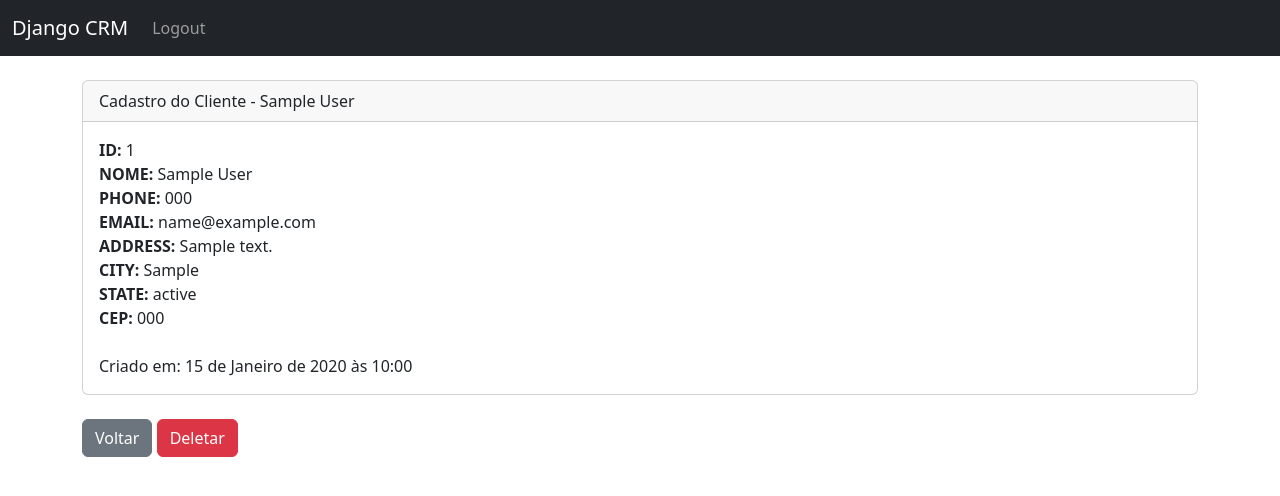
After one commit to MiloVSM/DjangoCRM, a Django app: page /cliente/1 in a window 1280 px wide. The commit adds this page. Shown: the top 496 px of the page. Run offline with Django 4.2, Linux system fonts and the light colour scheme; a user stored in the database is signed in; tables that the repository leaves empty hold one stand-in row (values such as "Sample post").

Commit message:
feat:add single record details page

```diff
--- a/CRMwebsite/templates/home.html
+++ b/CRMwebsite/templates/home.html
@@ -6,6 +6,7 @@
 {% if user.is_authenticated %}
 
 <h1>Clientes:</h1>
+<br/>
 
 <table class="table table-striped table-hover table-bordered">
   <thead class="table-dark">
@@ -25,7 +26,7 @@
     {%if clientes %}
       {% for cliente in clientes %}
       <tr>
-        <td>{{ cliente.id }}</td>
+        <td><a href="{% url 'cliente' cliente.id %}">{{ cliente.id }}</a></td>
         <td>{{ cliente }}</td>
         <td>{{ cliente.phone }}</td>
         <td>{{ cliente.email }}</td>
@@ -43,7 +44,7 @@
 
 
 {% else %}
-
+<div class="col-md-6 offset-md-3">
 <h1>Login</h1>
 <br/>
 <form method="POST" action="{% url 'home' %}">
@@ -57,6 +58,7 @@
         </div>
         <button type="submit" class="btn btn-secondary">Login</button>
 </form>
+</div>
 
 {% endif %}
 
--- /dev/null
+++ b/CRMwebsite/templates/record.html
@@ -0,0 +1,29 @@
+{% extends 'base.html' %} {% block content %}
+
+<div class="card">
+  <div class="card-header">
+    Cadastro do Cliente - {{ customer_record }}
+  </div>
+  <div class="card-body">
+    <p class="card-text">
+        <strong>ID: </strong>{{ customer_record.id }} <br/>
+        <strong>NOME: </strong>{{ customer_record }} <br/>
+        <strong>PHONE: </strong>{{ customer_record.phone }} <br/>
+        <strong>EMAIL: </strong>{{ customer_record.email }} <br/>
+        <strong>ADDRESS: </strong>{{ customer_record.address }} <br/>
+        <strong>CITY: </strong>{{ customer_record.city }} <br/>
+        <strong>STATE: </strong>{{ customer_record.state }} <br/>
+        <strong>CEP: </strong>{{ customer_record.cep }} <br/> <br/>
+        Criado em: {{ customer_record.created_at }} <br/>
+    </p>
+  </div>
+</div>
+<br/>
+<a href="{% url 'home' %}" class="btn btn-secondary">Voltar</a>
+<a href="{% url 'home' %}" class="btn btn-danger">Deletar</a>
+
+
+
+
+
+{% endblock %}
--- a/CRMwebsite/urls.py
+++ b/CRMwebsite/urls.py
@@ -6,4 +6,5 @@ urlpatterns = [
     #path('login/', views.login_user, name = "login"),
     path('logout/', views.logout_user, name = "logout"),
     path('register/', views.register_user, name = "register"),
+    path('cliente/<int:pk>', views.customer_record, name = "cliente"),
 ]
--- a/CRMwebsite/views.py
+++ b/CRMwebsite/views.py
@@ -47,3 +47,12 @@ def register_user(request):
         return render(request, 'register.html', {'form':form})
 
     return render(request, 'register.html', {'form':form})
+
+def customer_record(request, pk):
+    if request.user.is_authenticated:
+        # Exibe o cadastro
+        customer_record = Cliente.objects.get(id=pk)
+        return render(request, 'record.html', {'customer_record':customer_record})
+    else:
+        messages.success(request, "Você precisa estar logado para acessar a página de cadastros!")
+        return redirect('home')
```
